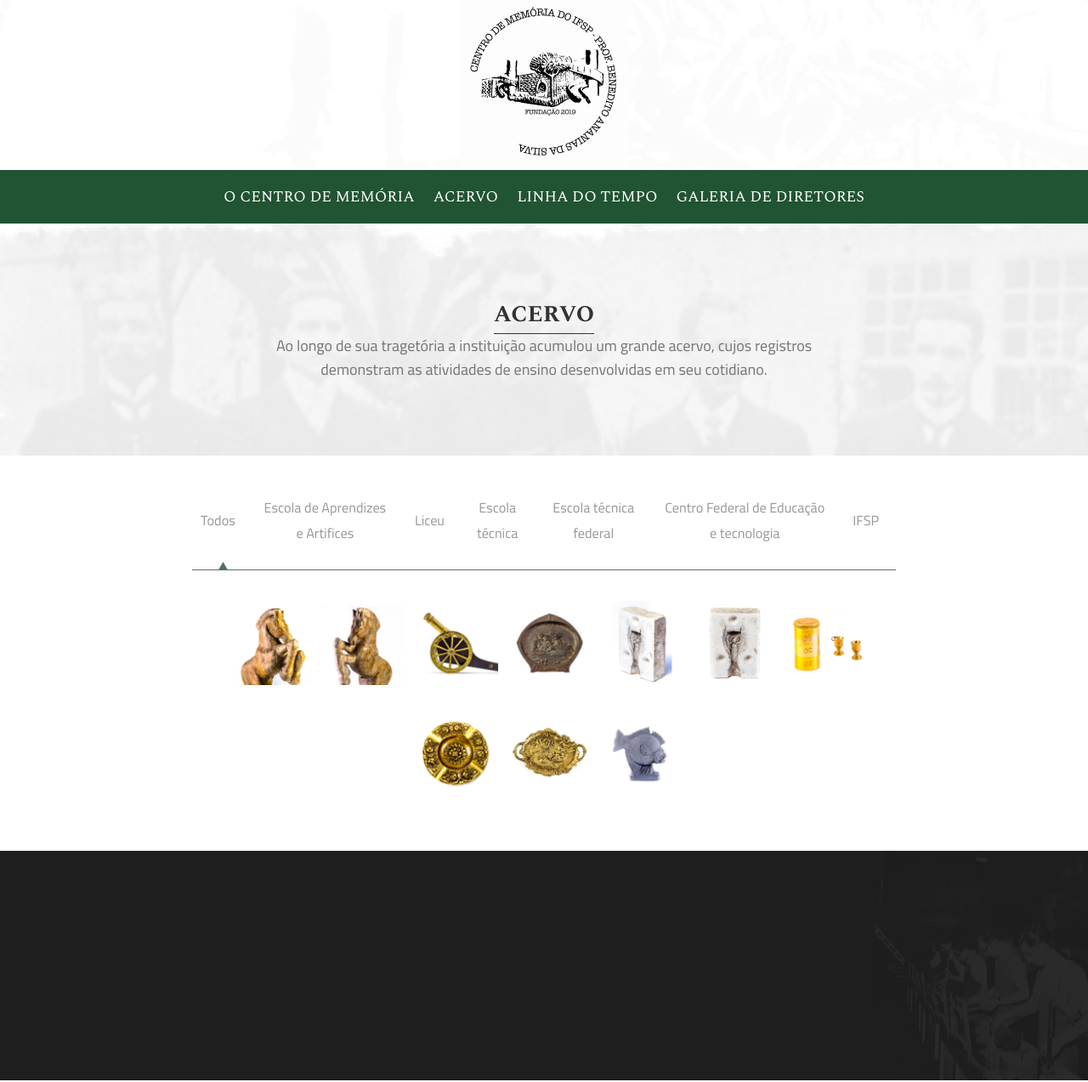
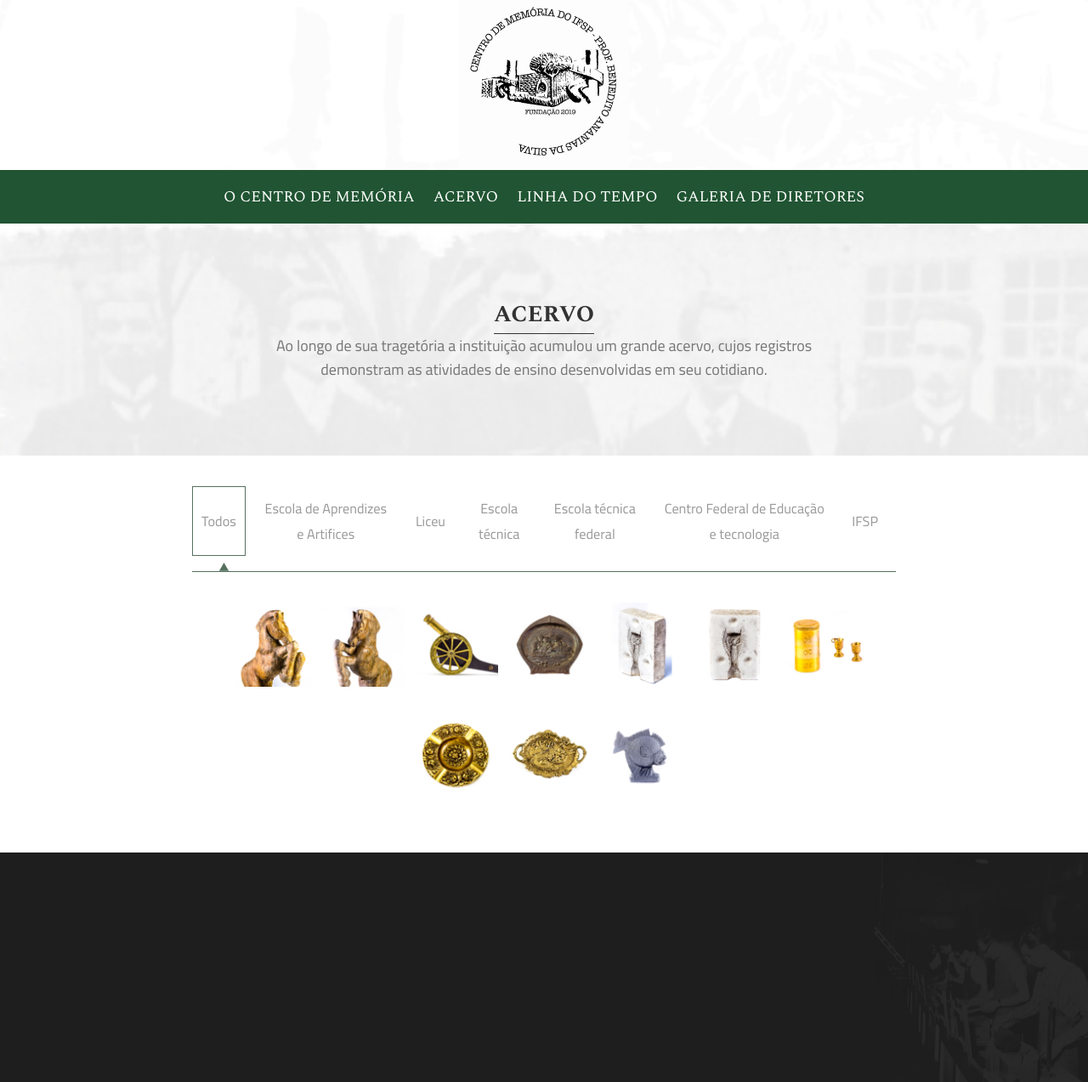
Before and after one commit to ifspcodelab/frontend-memoria-ifsp, a Jekyll site: the page built from docs/acervo.html, in a window 1280 px wide. Shown: the whole page at 85% size. Built offline with Jekyll 4.4.1, drawn with Linux system fonts in a browser that asks for light colours.

Commit message:
Adição de uma borda no filtro e de uma borda no active

```diff
--- a/docs/_sass/menu-layout-complexo.scss
+++ b/docs/_sass/menu-layout-complexo.scss
@@ -75,11 +75,11 @@
     margin-bottom: 0px;
     margin-right: 20px;
     color: #999999;
-    border: none;
+    border: 1px solid rgba(0, 0, 0, 0)
   }
 
   .active {
-    border: none;
+    border: 1px solid #56705F;
   }
 
   .active::before,
@@ -97,7 +97,7 @@
 }
 
 @media (min-width: 901px) {
-  .filter{
+  .filter {
     padding: 10px 10px;
   }
 }
```
